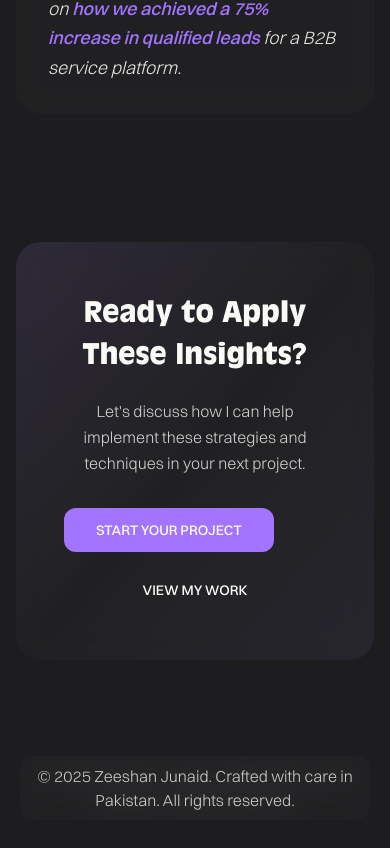
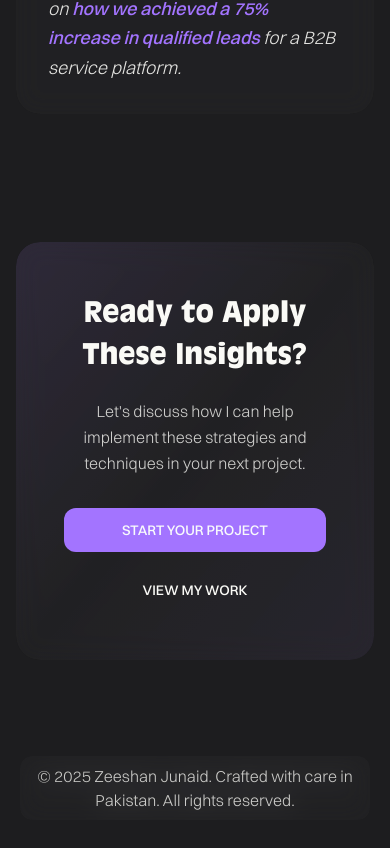
Before and after one commit to zeeshanjunaid/zeeshanjunaid.dev, a Next.js app: page /blog/3-common-saas-landing-page-mistakes in a window 390 px wide. Shown: the part 7235-8083 px from the top of the page. Built offline with nearby package versions, Linux system fonts and the light colour scheme.

Commit message:
Center and make blog CTA buttons full-width on mobile

```diff
--- a/app/(root)/(routes)/blog/[slug]/page.tsx
+++ b/app/(root)/(routes)/blog/[slug]/page.tsx
@@ -168,7 +168,7 @@ export default async function BlogPostPage({ params }: { params: { slug: string
                     <Button
                       variant="purple"
                       size="lg"
-                      className="rounded-xl uppercase font-medium font-switzer flex items-center gap-2"
+                      className="rounded-xl uppercase font-medium font-switzer flex items-center gap-2 w-full sm:w-auto justify-center min-w-[200px]"
                     >
                       Start Your Project
                     </Button>
@@ -177,7 +177,7 @@ export default async function BlogPostPage({ params }: { params: { slug: string
                     <Button
                       variant="ghost"
                       size="lg"
-                      className="rounded-xl uppercase font-medium font-switzer text-dark dark:text-light hover:text-purple"
+                      className="rounded-xl uppercase font-medium font-switzer text-dark dark:text-light hover:text-purple w-full sm:w-auto justify-center min-w-[200px]"
                     >
                       View My Work
                     </Button>
```
